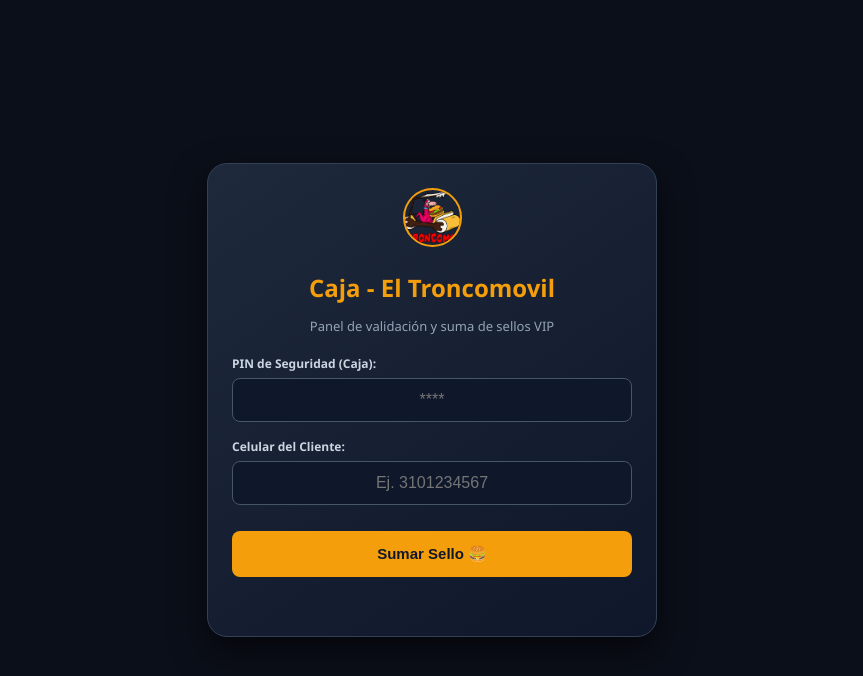
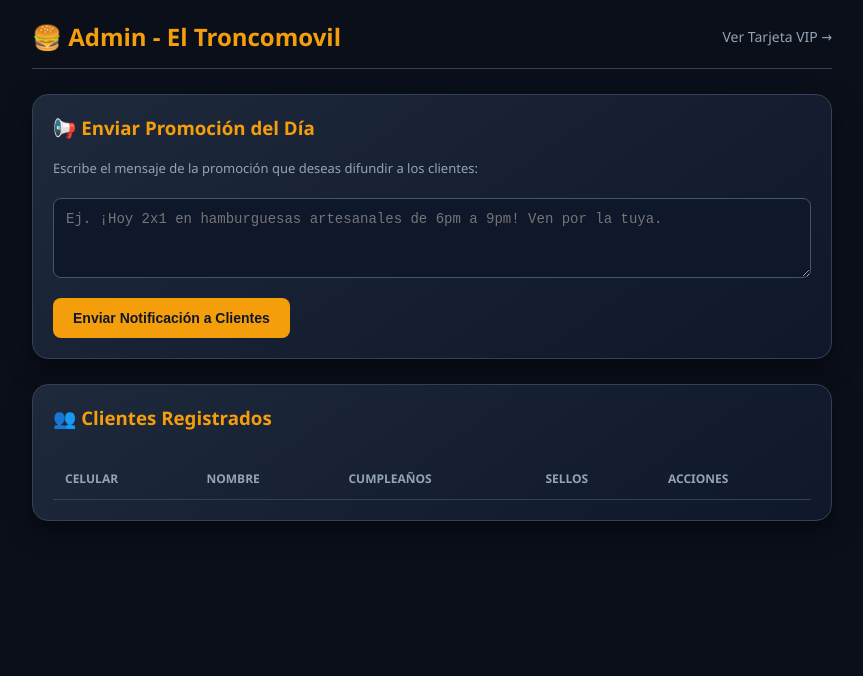
Before and after one commit to DPulse0/el-troncomovil, a website: page public/admin.html in a window 1280 px wide. Shown: the whole page, without its empty margins (208-1071 px from the left). Drawn offline with Linux system fonts and the light colour scheme; no server answers.

Commit message:
Add files via upload

```diff
--- a/public/admin.html
+++ b/public/admin.html
@@ -3,158 +3,199 @@
 <head>
     <meta charset="UTF-8">
     <meta name="viewport" content="width=device-width, initial-scale=1.0">
-    <title>Caja / Admin - El Troncomovil</title>
+    <title>Panel de Administración - El Troncomovil</title>
     <link rel="icon" type="image/png" href="logo.png">
     <style>
         body {
             font-family: 'Segoe UI', Tahoma, Geneva, Verdana, sans-serif;
             background-color: #0b0f19;
             color: #ffffff;
-            display: flex;
-            justify-content: center;
-            align-items: center;
-            min-height: 100vh;
             margin: 0;
-            padding: 15px;
-            box-sizing: border-box;
+            padding: 20px;
         }
         .admin-container {
-            width: 100%;
-            max-width: 400px;
+            max-width: 800px;
+            margin: 0 auto;
+        }
+        header {
+            display: flex;
+            justify-content: space-between;
+            align-items: center;
+            border-bottom: 1px solid #334155;
+            padding-bottom: 15px;
+            margin-bottom: 25px;
+        }
+        h1 {
+            color: #f59e0b;
+            font-size: 24px;
+            margin: 0;
+        }
+        .card-section {
             background: linear-gradient(145deg, #1e293b, #0f172a);
-            padding: 24px;
-            border-radius: 20px;
-            box-shadow: 0 15px 35px rgba(0,0,0,0.6);
+            padding: 20px;
+            border-radius: 16px;
             border: 1px solid #334155;
-            text-align: center;
+            margin-bottom: 25px;
+            box-shadow: 0 10px 25px rgba(0,0,0,0.5);
         }
-        .logo-container {
-            margin-bottom: 8px;
+        .card-section h3 {
+            color: #f59e0b;
+            margin-top: 0;
         }
-        .restaurant-logo {
-            width: 55px;
-            height: 55px;
-            object-fit: cover;
-            border-radius: 50%;
-            border: 2px solid #f59e0b;
-        }
-        h2 {
-            color: #f59e0b;
-            margin-bottom: 5px;
-        }
-        p {
-            color: #94a3b8;
-            font-size: 13px;
-            margin-bottom: 20px;
-        }
-        .form-group {
-            margin-bottom: 16px;
-            text-align: left;
-        }
-        label {
-            display: block;
-            font-size: 12px;
-            color: #cbd5e1;
-            margin-bottom: 6px;
-            font-weight: 600;
-        }
-        input {
+        input, textarea {
             width: 100%;
             padding: 12px;
+            margin: 8px 0 15px 0;
             border-radius: 8px;
             border: 1px solid #475569;
             background: #0f172a;
             color: #fff;
             box-sizing: border-box;
-            font-size: 16px;
-            text-align: center;
+            font-size: 14px;
+        }
+        textarea {
+            resize: vertical;
+            height: 80px;
         }
         button {
             background: #f59e0b;
             color: #0f172a;
             border: none;
-            padding: 14px;
+            padding: 12px 20px;
             font-weight: bold;
             border-radius: 8px;
             cursor: pointer;
-            width: 100%;
-            font-size: 15px;
-            margin-top: 10px;
-            transition: background 0.2s;
+            font-size: 14px;
+            transition: opacity 0.2s;
         }
         button:hover {
-            background: #fbbf24;
+            opacity: 0.9;
         }
-        #mensaje {
-            margin-top: 15px;
-            font-size: 13px;
-            font-weight: bold;
-            min-height: 20px;
+        .client-table {
+            width: 100%;
+            border-collapse: collapse;
+            margin-top: 10px;
         }
-        .success { color: #10b981; }
-        .error { color: #ef4444; }
+        .client-table th, .client-table td {
+            padding: 12px;
+            text-align: left;
+            border-bottom: 1px solid #334155;
+            font-size: 14px;
+        }
+        .client-table th {
+            color: #94a3b8;
+            font-size: 12px;
+            text-transform: uppercase;
+        }
+        .btn-accion {
+            padding: 6px 10px;
+            font-size: 12px;
+            margin-right: 5px;
+        }
+        .btn-danger {
+            background: #ef4444;
+            color: #fff;
+        }
     </style>
 </head>
 <body>
 
     <div class="admin-container">
-        <div class="logo-container">
-            <img src="logo.png" alt="Logo" class="restaurant-logo" onerror="this.style.display='none'">
-        </div>
-        <h2>Caja - El Troncomovil</h2>
-        <p>Panel de validación y suma de sellos VIP</p>
+        <header>
+            <h1>🍔 Admin - El Troncomovil</h1>
+            <a href="index.html" style="color: #94a3b8; text-decoration: none; font-size: 14px;">Ver Tarjeta VIP &rarr;</a>
+        </header>
 
-        <div class="form-group">
-            <label for="pin">PIN de Seguridad (Caja):</label>
-            <input type="password" id="pin" placeholder="****" maxlength="4">
+        <!-- Sección para Enviar Promociones / Notificaciones -->
+        <div class="card-section">
+            <h3>📢 Enviar Promoción del Día</h3>
+            <p style="font-size: 13px; color: #94a3b8;">Escribe el mensaje de la promoción que deseas difundir a los clientes:</p>
+            <textarea id="input-promo" placeholder="Ej. ¡Hoy 2x1 en hamburguesas artesanales de 6pm a 9pm! Ven por la tuya."></textarea>
+            <button onclick="enviarPromocionGlobal()">Enviar Notificación a Clientes</button>
         </div>
 
-        <div class="form-group">
-            <label for="clienteId">Celular del Cliente:</label>
-            <input type="tel" id="clienteId" placeholder="Ej. 3101234567">
+        <!-- Sección de Gestión de Clientes -->
+        <div class="card-section">
+            <h3>👥 Clientes Registrados</h3>
+            <div style="overflow-x: auto;">
+                <table class="client-table">
+                    <thead>
+                        <tr>
+                            <th>Celular</th>
+                            <th>Nombre</th>
+                            <th>Cumpleaños</th>
+                            <th>Sellos</th>
+                            <th>Acciones</th>
+                        </tr>
+                    <thead id="tabla-clientes">
+                        <!-- Se llena dinámicamente -->
+                    </thead>
+                </table>
+            </div>
         </div>
-
-        <button onclick="sumarSello()">Sumar Sello 🍔</button>
-
-        <div id="mensaje"></div>
     </div>
 
     <script>
-        async function sumarSello() {
-            const pin = document.getElementById('pin').value.trim();
-            const clienteId = document.getElementById('clienteId').value.trim();
-            const mensajeDiv = document.getElementById('mensaje');
+        // Cargar lista de clientes al abrir el panel
+        document.addEventListener("DOMContentLoaded", cargarClientesAdmin);
 
-            mensajeDiv.innerText = "";
-            mensajeDiv.className = "";
+        async function cargarClientesAdmin() {
+            try {
+                // Endpoint para obtener todos los clientes (asegúrate de tenerlo en tu server.js o ajústalo)
+                const res = await fetch('/api/clientes');
+                const clientes = await res.json();
 
-            if (!pin || !clienteId) {
-                mensajeDiv.innerText = "Por favor ingresa el PIN y el celular del cliente.";
-                mensajeDiv.className = "error";
+                const tbody = document.getElementById('tabla-clientes');
+                tbody.innerHTML = '';
+
+                clientes.forEach(c => {
+                    const tr = document.createElement('tr');
+                    tr.innerHTML = `
+                        <td>${c.celular}</td>
+                        <td>${c.nombre || 'Socio VIP'}</td>
+                        <td>${c.cumpleanos || 'No registrada'}</td>
+                        <td><strong>${c.puntos}</strong> / ${c.meta}</td>
+                        <td>
+                            <button class="btn-accion" onclick="sumarSello('${c.celular}')">+ Sello</button>
+                            <button class="btn-accion btn-danger" onclick="eliminarCliente('${c.celular}')">Borrar</button>
+                        </td>
+                    `;
+                    tbody.appendChild(tr);
+                });
+            } catch (e) {
+                console.error("Error al cargar clientes en admin", e);
+            }
+        }
+
+        async function sumarSello(celular) {
+            try {
+                await fetch(`/api/cliente/${celular}/sello`, { method: 'POST' });
+                cargarClientesAdmin();
+            } catch (e) {
+                console.error("Error al sumar sello", e);
+            }
+        }
+
+        async function eliminarCliente(celular) {
+            if(!confirm(`¿Seguro que deseas eliminar al cliente ${celular}?`)) return;
+            try {
+                await fetch(`/api/cliente/${celular}`, { method: 'DELETE' });
+                cargarClientesAdmin();
+            } catch (e) {
+                console.error("Error al eliminar cliente", e);
+            }
+        }
+
+        function enviarPromocionGlobal() {
+            const mensaje = document.getElementById('input-promo').value.trim();
+            if (!mensaje) {
+                alert("Por favor escribe un mensaje de promoción.");
                 return;
             }
 
-            try {
-                const response = await fetch('/api/admin/sumar', {
-                    method: 'POST',
-                    headers: { 'Content-Type': 'application/json' },
-                    body: JSON.stringify({ pin, clienteId })
-                });
-
-                const data = await response.json();
-
-                if (response.ok) {
-                    mensajeDiv.innerText = `✅ ¡Sello sumado con éxito! Cliente: ${data.cliente.nombre} (${data.cliente.puntos}/${data.cliente.meta})`;
-                    mensajeDiv.className = "success";
-                    document.getElementById('clienteId').value = '';
-                } else {
-                    mensajeDiv.innerText = `❌ ${data.error || 'Error al procesar'}`;
-                    mensajeDiv.className = "error";
-                }
-            } catch (error) {
-                mensajeDiv.innerText = "❌ Error de conexión con el servidor.";
-                mensajeDiv.className = "error";
-            }
+            // Aquí guardamos la promo o disparamos la alerta visual a los navegadores abiertos
+            alert("¡Promoción enviada con éxito! Los clientes conectados la recibirán.");
+            document.getElementById('input-promo').value = "";
         }
     </script>
 </body>
```
Also changed, not shown: public/index.html (+21 -3 lines).
